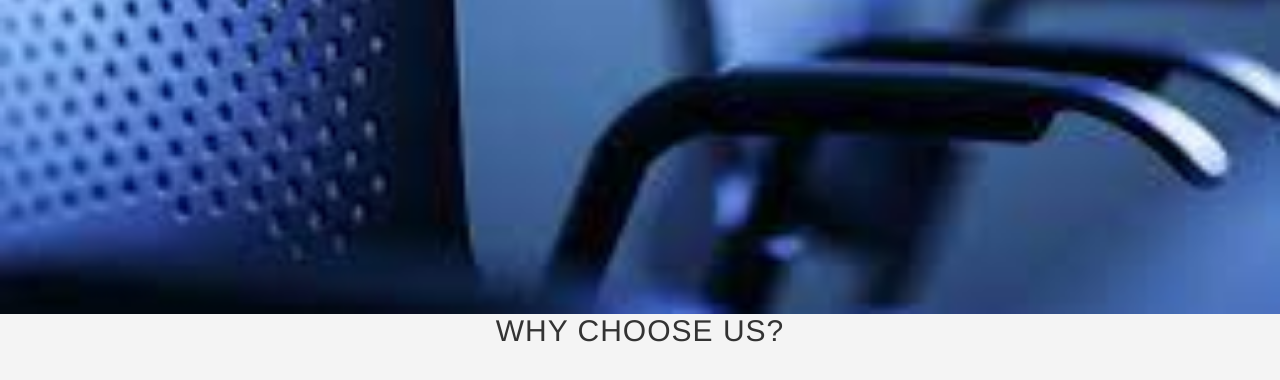
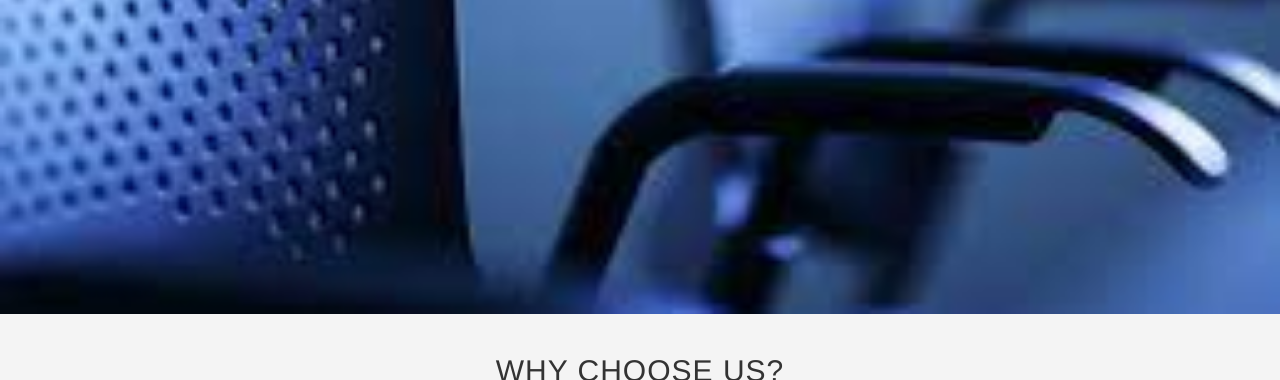
Before and after one commit to Gift1rebecca/digital-agency, a plain HTML site: page index.html in a window 1280 px wide. Shown: the part 486-866 px from the top of the page. Drawn offline with nearby package versions, Linux system fonts and the light colour scheme.

Commit message:
first commit

```diff
--- a/index.html
+++ b/index.html
@@ -58,7 +58,7 @@
 </section>
 
 <section id="why" class="container content-section">
-  <h2 class="text-center">Why Choose Us?</h2>
+  <h2 style="padding-top: 40px;" class="text-center">Why Choose Us?</h2>
   <p class="text-center"> Here are just a few reasons to choose <strong>Digital Agency</strong> for all of your digital marketing needs</p>
   <br>
   <div class="row">
```
